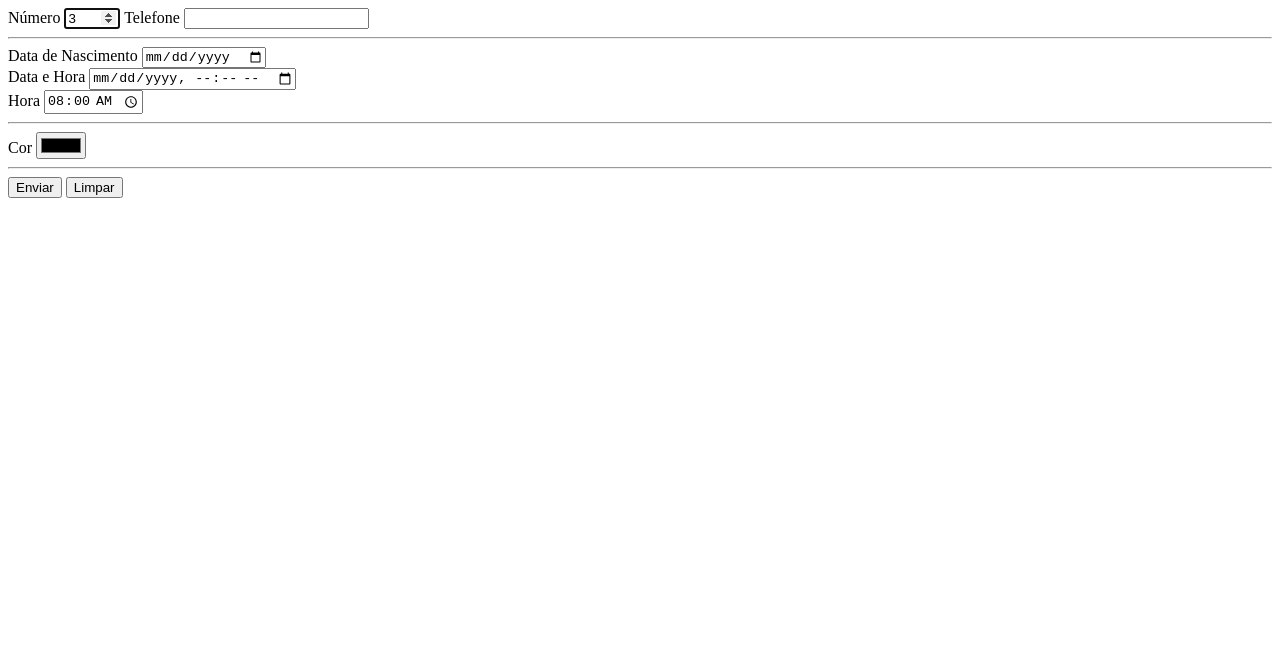
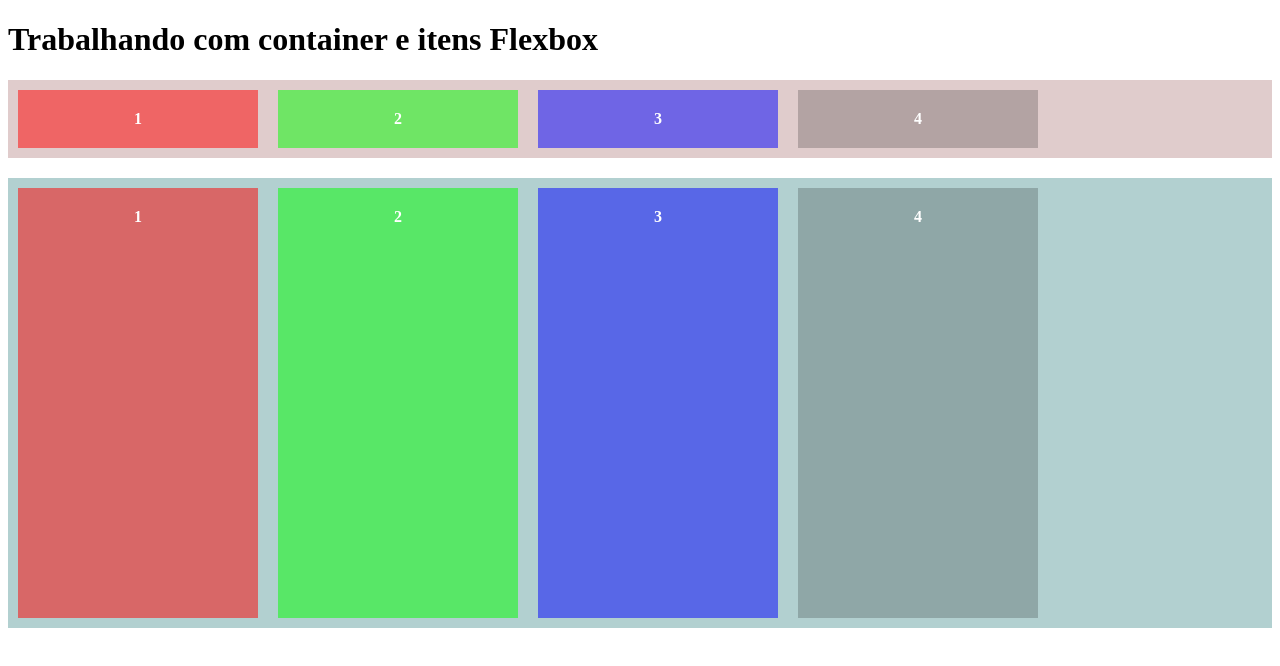
Before and after one commit to brunetpantoja/diweb, a plain HTML site: page exemplo01/index.html in a window 1280 px wide. Drawn offline with Linux system fonts and the light colour scheme.

Commit message:
Add files via upload

```diff
--- /dev/null
+++ b/desafio/style.css
@@ -0,0 +1,14 @@
+ * {
+    margin: 0;
+    padding: 0;
+    box-sizing: border-box;
+    }
+    body {
+    font-family: sans-serif;
+    background-color: #f0f0f0;
+    }
+    h1 {
+    text-align: center;
+    margin-top: 50px;
+    font-size: 40px;
+    }
--- /dev/null
+++ b/exemplo01/desafio/style.css
@@ -0,0 +1,14 @@
+ * {
+    margin: 0;
+    padding: 0;
+    box-sizing: border-box;
+    }
+    body {
+    font-family: sans-serif;
+    background-color: #f0f0f0;
+    }
+    h1 {
+    text-align: center;
+    margin-top: 50px;
+    font-size: 40px;
+    }
--- a/exemplo01/index.html
+++ b/exemplo01/index.html
@@ -1,26 +1,24 @@
 <!DOCTYPE html>
 <html lang="pt-br">
+<head>
+<meta charset="UTF-8">
+<meta name="viewport" content="width=device-width, initial-scale=1.0">
+<title>Flexbox</title>
+<link rel="stylesheet" href="style.css">
+</head>
 <body>
-    <form method="get">
-    <label for="numero">Número</label>
-    <input type="number" name="numero" min="5" max="10" value="3"
-     required autofocus>
-   <label for="telefone">Telefone</label>
-   <input type="tel" name="telefone" id="telefone">
-   <hr>
-   <label for="datanascimento">Data de Nascimento</label>
-   <input type="date" name="datanascimento" id="datanascimento" min="1970-01-01">
-   <br>
-   <label for="dataehora">Data e Hora</label>
-   <input type="datetime-local" name="dataehora" id="dataehora">
-   <br>
-   <label for="hora">Hora</label>
-   <input type="time" name="hora" value="08:00" min="07:00" max="18:00">
-   <hr>
-   <label for="cor">Cor</label>
-   <input type="color" name="cor" id="cor">
-   <hr>
-   <input type="submit" value="Enviar">
-   <input type="reset" value="Limpar">
-    </form>
+<h1>Trabalhando com container e itens Flexbox</h1>
+<div class="container">
+<div class="item red">1</div>
+<div class="item green">2</div>
+<div class="item blue">3</div>
+<div class="item">4</div>
+</div>
+<div class="container container02">
+<div class="item red item01">1</div>
+<div class="item green item02">2</div>
+<div class="item blue">3</div>
+<div class="item ">4</div>
+</div>
 </body>
+</html>
--- /dev/null
+++ b/exemplo01/style.css
@@ -0,0 +1,35 @@
+.container {
+background-color: rgba(100,0,0,0.2);
+display: flex;
+}
+.container02 {
+background-color: rgba(0,100,100,0.3);
+height: 450px;
+margin-top: 20px;
+display: flex;
+}
+
+.item {
+background-color: rgba(0, 0, 0, 0.2);
+color: white;
+padding: 20px;
+margin: 10px;
+text-align: center;
+font-weight: bold;
+width: 200px;
+}
+.red {
+background-color:rgba(255, 0, 0, 0.5);
+}
+.green {
+background-color:rgba(0, 255, 0, 0.5);
+}
+.blue{
+background-color:rgba(0,0,255,0.5);
+}
+item01{
+}
+iteme2 {
+}
+item04 {
+}
```
Also changed, not shown: desafio/index.html (added, +58 -0 lines), exemplo01/desafio/index.html (added, +58 -0 lines).
